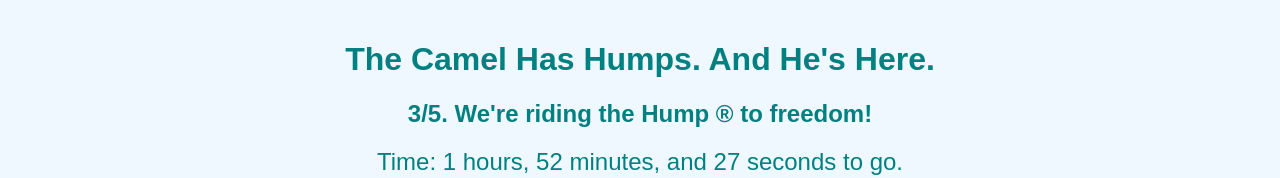
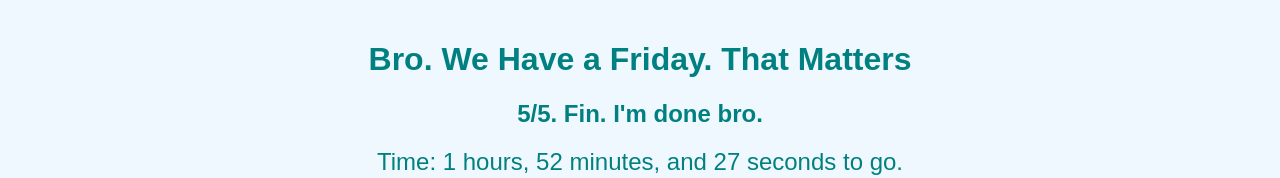
Before and after one commit to grubbub/timeleft, a plain HTML site: page index.html in a window 1280 px wide. Shown: the top 178 px of the page. Drawn offline with Linux system fonts and the light colour scheme.

Commit message:
Friday messages.

```diff
--- a/index.html
+++ b/index.html
@@ -7,8 +7,8 @@
 <link rel="stylesheet" href="styles.css">
 </head>
 <body>
-<h1>The Camel Has Humps. And He's Here.</h1>
-<h2>3/5. We're riding the Hump ® to freedom!</h2>
+<h1>Bro. We Have a Friday. That Matters</h1>
+<h2>5/5. Fin. I'm done bro.</h2>
 
 <div id="countdown"></div>
 
```
